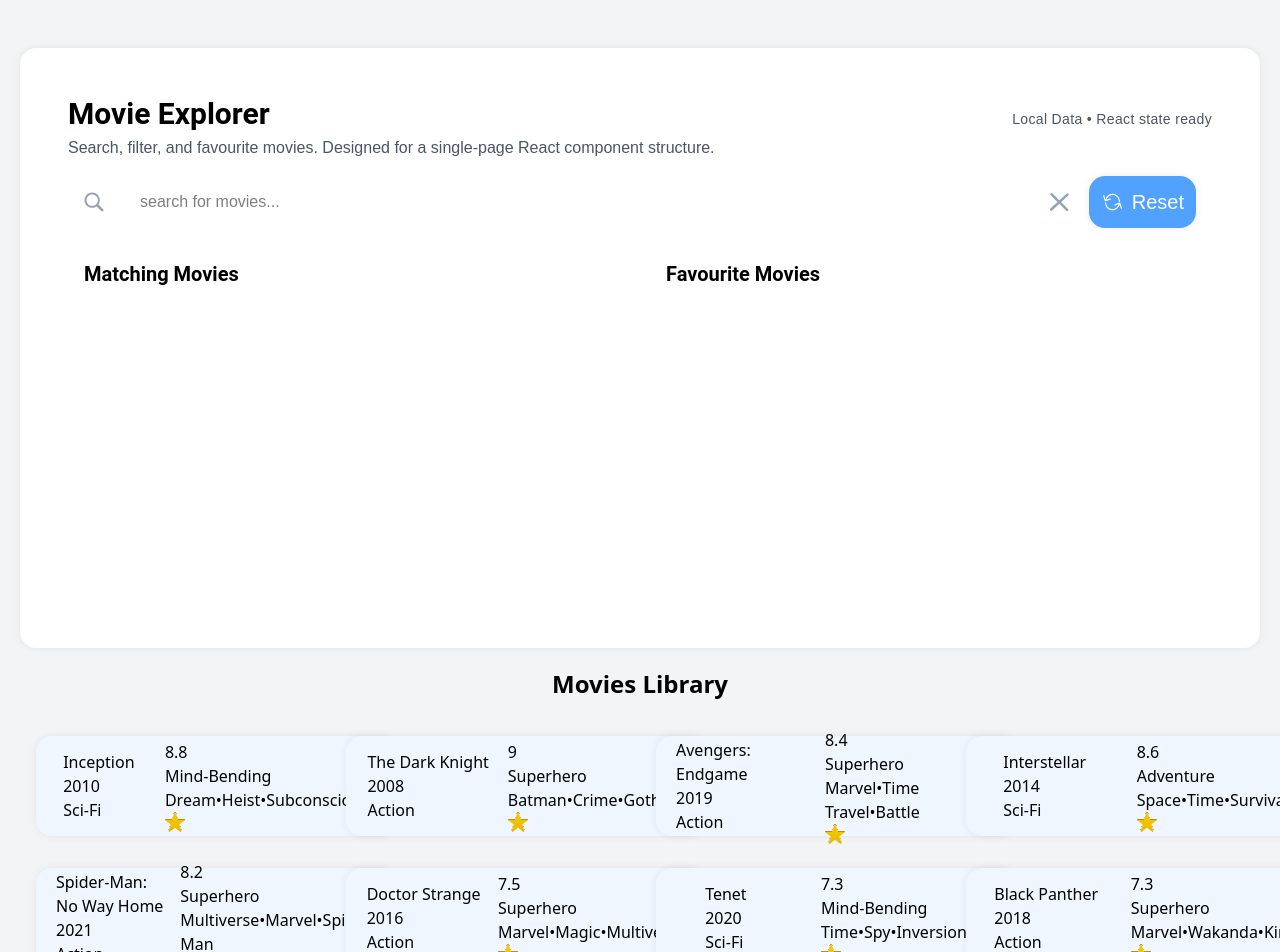
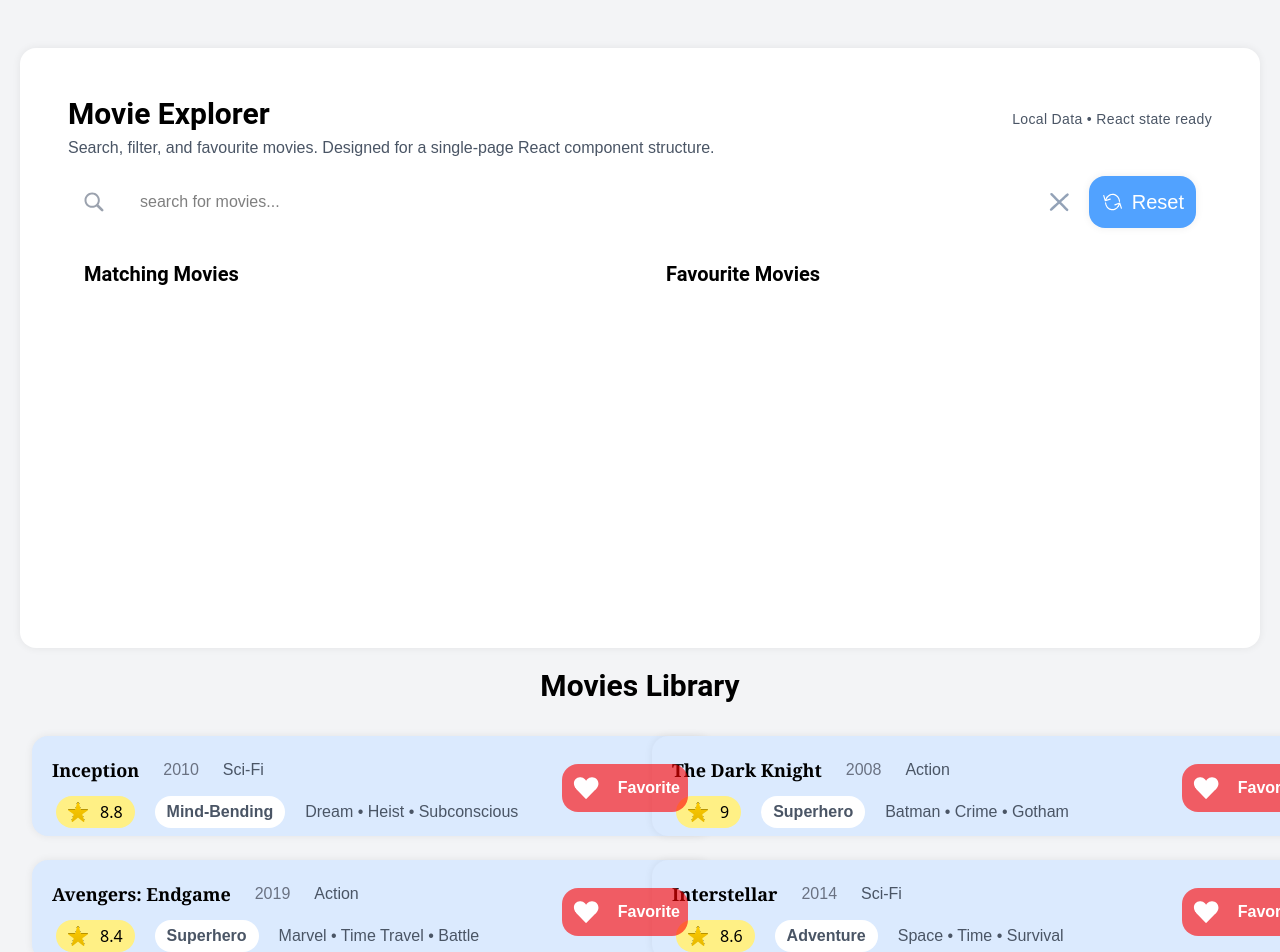
Before and after one commit to akshansh-kakkkar/Movie-SearchBar, a React (Vite) app: page / in a window 1280 px wide. Shown: the top 952 px of the page. Built offline with nearby package versions, Linux system fonts and the light colour scheme.

Commit message:
changed UI

```diff
--- a/src/Components/Movies.jsx
+++ b/src/Components/Movies.jsx
@@ -32,8 +32,8 @@ const MoviesLibrary = () => {
 
   return (
     <>
-      <div className="min-h-full bg-gray-100 pt-12 px-5 ">
-        <div className="min-h-150  min-w-90 bg-white rounded-2xl p-12 shadow-1">
+      <div className="min-h-screen bg-gray-100 pt-12 px-5 ">
+        <div className="min-h-150  min-w-90  bg-white rounded-2xl p-12 shadow-1">
           <div className="flex justify-between place-items-baseline">
             <div className="flex flex-col gap-1 ">
               <h1 className=" text-3xl font-semibold Roboto">Movie Explorer</h1>
@@ -44,7 +44,7 @@ const MoviesLibrary = () => {
             </div>
             <div className="flex">
               <p className="Poppins tracking-wide text-sm text-gray-600">
-                Local Data • React state ready{" "}
+                Local Data • React state ready
               </p>
             </div>
           </div>
@@ -92,26 +92,42 @@ const MoviesLibrary = () => {
                 SearchBar.map((Movie) => (
                   <div
                     key={Movie.id}
-                    className="flex bg-blue-100  gap-4 m-3 hover:scale-1.2 hover:-translate-y-1 transition-all duration-300 flex-row shadow-1 min-w-170 max-w-170 min-h-20 max-h-20 items-center p-5 rounded-2xl   "
+                    className=" bg-blue-100  gap-4 m-3 hover:scale-1.2 hover:-translate-y-1 transition-all duration-300  shadow-1 min-w-170 max-w-170 min-h-25 max-h-25 items-center p-5 rounded-2xl   "
                   >
-                    <div>
-                      <h1>{Movie.title}</h1>
-                      <p>{Movie.year}</p>
-                      <p>{Movie.genre}</p>
+                    <div className="flex gap-6  items-center">
+                      <h1 className="font-serif text-lg font-semibold">
+                        {Movie.title}
+                      </h1>
+                      <p className="Poppins text-gray-500">{Movie.year}</p>
+                      <p className="Poppins text-gray-600">{Movie.genre}</p>
                     </div>
-                    <div>
-                      <div>
-                        <div>{Movie.rating}</div>
-                        <div>{Movie.category}</div>
-                        <div>{Movie.tags.join("•")}</div>
-                        <div>
+                    <div className="flex justify-between m-1">
+                      <div className="flex gap-5 items-center my-2">
+                        <div className="flex gap-3 items-center   bg-yellow-200 px-3 py-1  rounded-2xl ">
                           <img
                             src="/assets/star.svg"
                             className="w-5"
+                            alt="rating-icon"
+                          />
+                          {Movie.rating}
+                        </div>
+                        <div className="bg-white rounded-2xl px-3 py-1 items-center Poppins font-semibold text-gray-600">
+                          {Movie.category}
+                        </div>
+                        <div className="text-gray-600 Poppins">
+                          {Movie.tags.join(" • ")}
+                        </div>
+                      </div>
+                      <div
+                        className="flex gap-4 items-center -translate-y-6 Poppins font-semibold transition-all duration-300 text-white hover:bg-red-500 bg-[#ff00009a] rounded-2xl p-2"
                         onClick={() => togglefavourite(Movie)}
-                            alt=""
+                      >
+                        <img
+                          src="/assets/heart.svg"
+                          className="w-8"
+                          alt="favorite-icon"
                         />
-                        </div>
+                        <span>Favorite</span>
                       </div>
                     </div>
                   </div>
@@ -131,33 +147,50 @@ const MoviesLibrary = () => {
           </div>
         </div>
 
-        <h2 className="flex justify-center font-bold m-5 text-2xl">
+        <h2 className="flex justify-center font-bold m-5 Roboto text-3xl">
           Movies Library
         </h2>
-        <div className="sm:grid sm:grid-cols-4">
-          {movies.map((Movie) => (
+          <div className="grid grid-cols-2">
+            {movies &&
+              movies.map((Movie) => (
                 <div
                   key={Movie.id}
-              className="flex bg-blue-50 gap-4 m-4 justify-around hover:scale-1.2 hover:-translate-y-1 transition-all duration-300 flex-row shadow-1 min-w-90 max-w-90 min-h-25 max-h-25 items-center p-5 rounded-2xl   "
+                  className=" bg-blue-100  gap-4 m-3 hover:scale-1.2 hover:-translate-y-1 transition-all duration-300  shadow-1 min-w-170 max-w-170 min-h-25 max-h-25 items-center p-5 rounded-2xl   "
                 >
-              <div>
-                <h1>{Movie.title}</h1>
-                <p>{Movie.year}</p>
-                <p>{Movie.genre}</p>
+                  <div className="flex gap-6  items-center">
+                    <h1 className="font-serif text-lg font-semibold">
+                      {Movie.title}
+                    </h1>
+                    <p className="Poppins text-gray-500">{Movie.year}</p>
+                    <p className="Poppins text-gray-600">{Movie.genre}</p>
                   </div>
-              <div>
-                <div>
-                  <div>{Movie.rating}</div>
-                  <div>{Movie.category}</div>
-                  <div>{Movie.tags.join("•")}</div>
-                  <div>
+                  <div className="flex justify-between m-1">
+                    <div className="flex gap-5 items-center my-2">
+                      <div className="flex gap-3 items-center   bg-yellow-200 px-3 py-1  rounded-2xl ">
                         <img
                           src="/assets/star.svg"
                           className="w-5"
+                          alt="rating-icon"
+                        />
+                        {Movie.rating}
+                      </div>
+                      <div className="bg-white rounded-2xl px-3 py-1 items-center Poppins font-semibold text-gray-600">
+                        {Movie.category}
+                      </div>
+                      <div className="text-gray-600 Poppins">
+                        {Movie.tags.join(" • ")}
+                      </div>
+                    </div>
+                    <div
+                      className="flex gap-4 items-center -translate-y-6 Poppins font-semibold transition-all duration-300 text-white hover:bg-red-500 bg-[#ff00009a] rounded-2xl p-2"
                       onClick={() => togglefavourite(Movie)}
-                      alt=""
+                    >
+                      <img
+                        src="/assets/heart.svg"
+                        className="w-8"
+                        alt="favorite-icon"
                       />
-                  </div>
+                      <span>Favorite</span>
                     </div>
                   </div>
                 </div>
--- a/src/index.css
+++ b/src/index.css
@@ -1,7 +1,7 @@
 @import "tailwindcss";
 @import url('https://fonts.googleapis.com/css2?family=Roboto:ital,wght@0,100..900;1,100..900&display=swap');
 @import url('https://fonts.googleapis.com/css2?family=Poppins:ital,wght@0,100;0,200;0,300;0,400;0,500;0,600;0,700;0,800;0,900;1,100;1,200;1,300;1,400;1,500;1,600;1,700;1,800;1,900&display=swap');
-
+@import url('https://fonts.googleapis.com/css2?family=Inter:ital,opsz,wght@0,14..32,100..900;1,14..32,100..900&display=swap');
 
 ::-webkit-scrollbar{
     scrollbar-width: none;
@@ -21,3 +21,7 @@
 .Poppins{
     font-family: "poppins", sans-serif;
 }
+
+.Inter{
+    font-family: "Inter", sans-serif;
+}
```
Also changed, not shown: public/assets/heart.svg. Lines whose indentation alone changed are shown as unchanged.
